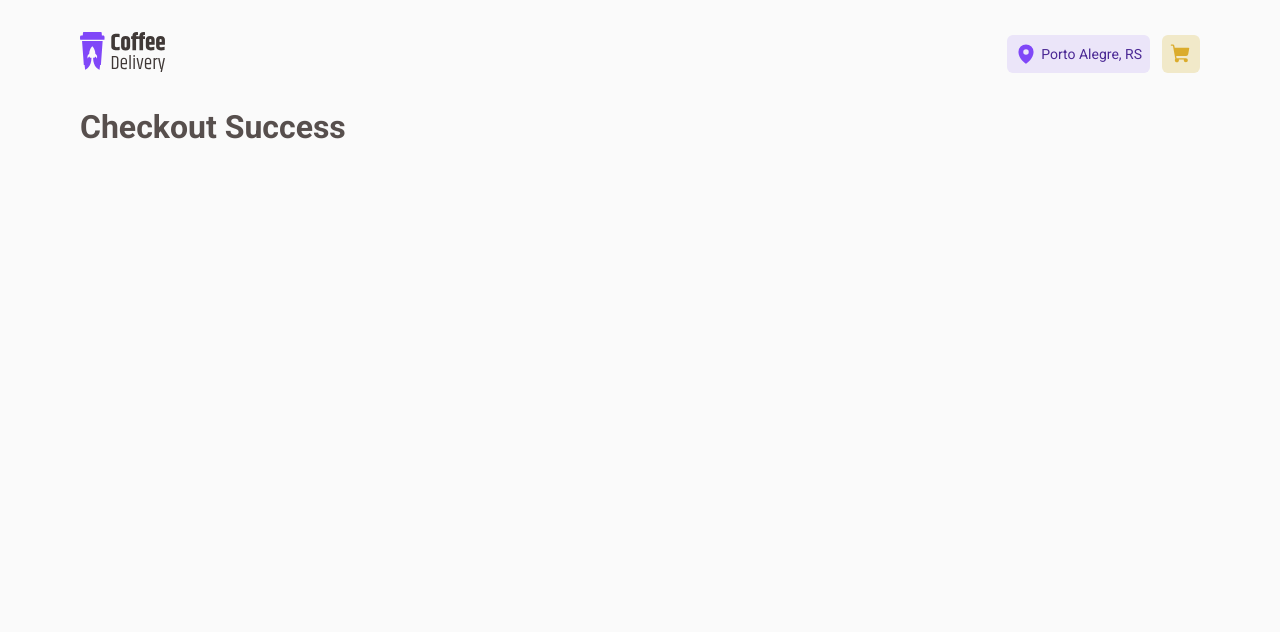
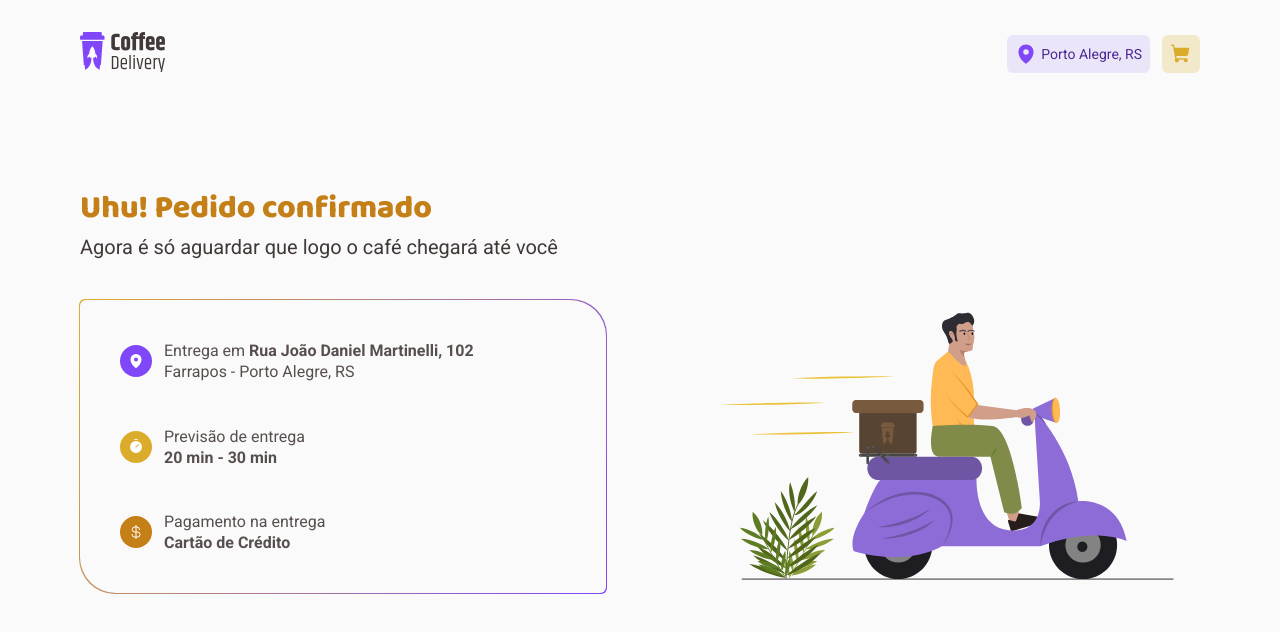
Before and after one commit to Hyakutak/coffee-delivery, a React (Vite) app: page /checkout/success in a window 1280 px wide. Shown: the top 632 px of the page. Built offline with nearby package versions, Linux system fonts and the light colour scheme.

Commit message:
Styled page success

```diff
--- a/package.json
+++ b/package.json
@@ -15,7 +15,9 @@
     "react": "^18.2.0",
     "react-currency-format": "^1.1.0",
     "react-dom": "^18.2.0",
-    "react-router-dom": "^6.8.1",
+    "react-hook-form": "^7.43.7",
+    "react-router-dom": "^6.9.0",
+    "react-router-form": "^3.0.0",
     "styled-components": "^5.3.6",
     "uuid": "^9.0.0"
   },
--- a/src/pages/Checkout/index.tsx
+++ b/src/pages/Checkout/index.tsx
@@ -1,8 +1,8 @@
-import { Form } from "react-router-dom";
 import { FormAddress } from './components/FormAddress';
 import { PaymentMethods } from './components/PaymentMethods';
 import { ContainerCheckout, ContentAside, ButtonBuy, PriceContainer, TotalPrice } from './styles';
 import { Card } from './components/Card';
+import { useForm } from 'react-hook-form';
 
 export function Checkout() {
     return (
@@ -33,11 +33,11 @@ export function Checkout() {
                             <h5>R$ 33,20</h5>
                         </TotalPrice>
                     </PriceContainer>
-                    <Form action="/checkout/success">
+                    <form action="/checkout/success">
                         <ButtonBuy type="submit">
                             confirmar pedido
                         </ButtonBuy>
-                    </Form>
+                    </form>
                 </ContentAside>
             </aside>
         </ContainerCheckout>
--- a/src/pages/Checkout/styles.ts
+++ b/src/pages/Checkout/styles.ts
@@ -43,6 +43,9 @@ export const ContentAside = styled.section`
         width: 100%;
         border: 1px solid ${(props) => props.theme['base-button']};
     }
+    form {
+        width: 100%;
+    }
 `;
 
 export const ButtonBuy = styled.button`
@@ -57,6 +60,7 @@ export const ButtonBuy = styled.button`
     font-weight: 700;
     font-size: 0.875rem;
     line-height: 1.375rem;
+    cursor: pointer;
 `;
 
 export const PriceContainer = styled.div`
--- a/src/pages/CheckoutSuccess/index.tsx
+++ b/src/pages/CheckoutSuccess/index.tsx
@@ -1,3 +1,40 @@
+import { SuccessContainer, SuccessContent, SuccessInfo, SuccessInfoDelivy } from './styles';
+import Delivery from '../../assets/Illustration.svg';
+import { MapPin, Timer, CurrencyDollar } from "phosphor-react";
+
 export function CheckoutSuccess() {
-    return <h1>Checkout Success</h1>
+    return (
+        <SuccessContainer>
+            <header>
+                <h2>Uhu! Pedido confirmado</h2>
+                <h6>Agora é só aguardar que logo o café chegará até você</h6>
+            </header>
+            <section>
+                <SuccessContent>
+                    <SuccessInfo color='purple'>
+                        <MapPin size={32} weight="fill" />
+                        <div>
+                            <span>Entrega em <SuccessInfoDelivy> Rua João Daniel Martinelli, 102</SuccessInfoDelivy></span>
+                            <span>Farrapos - Porto Alegre, RS</span>
+                        </div>
+                    </SuccessInfo>
+                    <SuccessInfo color='yellow'>
+                        <Timer size={32} weight="fill" />
+                        <div>
+                            <span>Previsão de entrega</span>
+                            <SuccessInfoDelivy>20 min - 30 min</SuccessInfoDelivy>
+                        </div>
+                    </SuccessInfo>
+                    <SuccessInfo color='yellow-dark'>
+                        <CurrencyDollar size={32} />
+                        <div>
+                            <span>Pagamento na entrega</span>
+                            <SuccessInfoDelivy>Cartão de Crédito</SuccessInfoDelivy>
+                        </div>
+                    </SuccessInfo>
+                </SuccessContent>
+                <img src={Delivery} />
+            </section>
+        </SuccessContainer>
+    );
 }
--- /dev/null
+++ b/src/pages/CheckoutSuccess/styles.ts
@@ -0,0 +1,90 @@
+import styled from "styled-components";
+
+export type ItemBackground = 'yellow-dark' | 'yellow' | 'purple';
+
+interface ColorBackground {
+    color: ItemBackground;
+}
+
+export const SuccessContainer = styled.article`
+    padding: 5rem 0;
+    display: flex;
+    flex-direction: column;
+    gap: 2.5rem;
+
+    header {
+        display: flex;
+        flex-direction: column;
+        gap: 0.25rem;
+        h2 {
+            font-family: 'Baloo 2';
+            font-weight: 800;
+            font-size: 2rem;
+            line-height: 2.625rem;
+            color: ${(props) => props.theme['yellow-dark']};
+        }
+        h6 {
+            font-weight: 400;
+            font-size: 1.25rem;
+            line-height: 1.625rem;
+            color: ${(props) => props.theme['base-subtitle']};
+        }
+    }
+    section {
+        display: flex;
+        gap: 6.375rem;
+    }
+`;
+
+export const SuccessContent = styled.div`
+    display: flex;
+    flex-direction: column;
+    align-items: flex-start;
+    justify-content: space-between;
+    padding: 2.5rem;
+    gap: 2rem;
+    border-radius: 6px 36px;
+    position: relative;
+    background: ${(props) => props.theme['background']};
+    min-width: 32.875rem;
+
+    &:before {
+        content: '';
+        background: linear-gradient(120deg, ${(props) => props.theme['yellow']}, ${(props) => props.theme['purple']});
+        position: absolute;
+        top: -1px;
+        left: -1px;
+        width: calc(100% + 2px);
+        height: calc(100% + 2px);
+        z-index: -1;
+        border-radius: 6px 36px;
+    }
+`;
+
+export const SuccessInfo = styled.div<ColorBackground>`
+    display: flex;
+    align-items: center;
+    gap: 0.75rem;
+    svg {
+        border-radius: 1000px;
+        padding: 0.5rem;
+        color: ${(props) => props.theme['white']};
+        ${props => {
+            return `background-color: ${props.theme[props.color]}`
+        }}
+    }
+    div {
+        display: flex;
+        flex-direction: column;
+        span {
+            display: flex;
+            gap: 0.25rem;
+            line-height: 1.3125rem;
+        }
+    }
+`;
+
+export const SuccessInfoDelivy = styled.p`
+    line-height: 1.3125rem;
+    font-weight: 700;
+`;
```
Also changed, not shown: src/assets/Illustration.svg (added), 1 other file (tests, documents, lock files or other folders).
